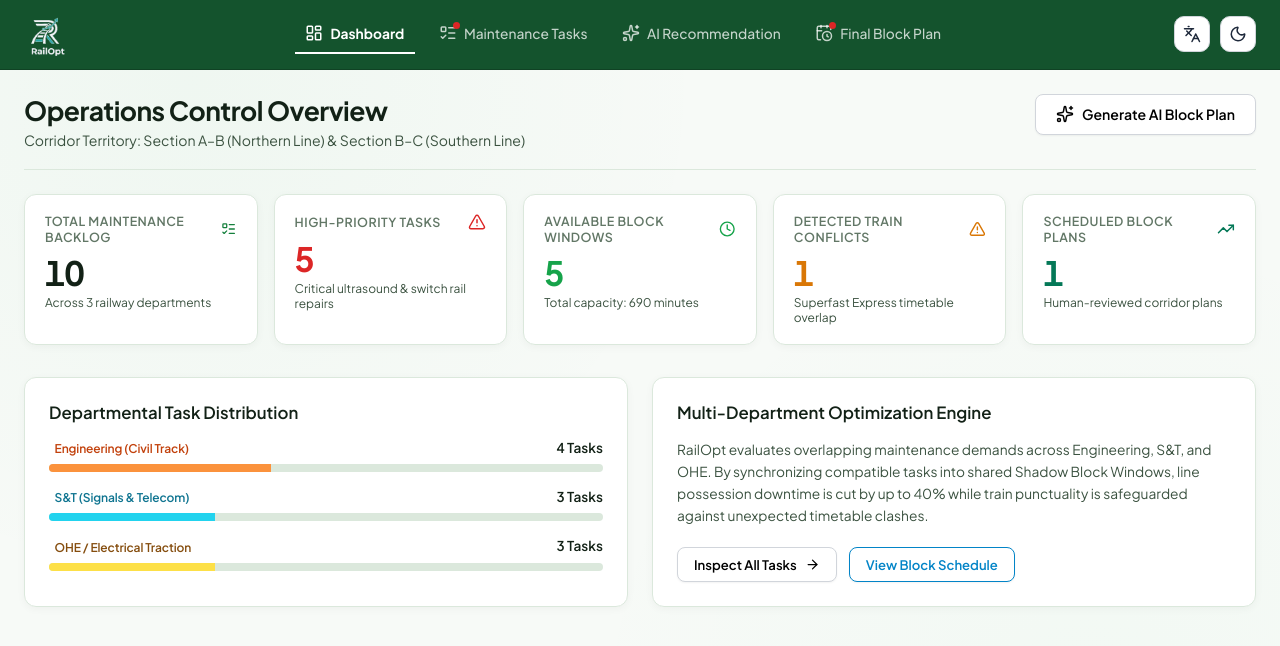
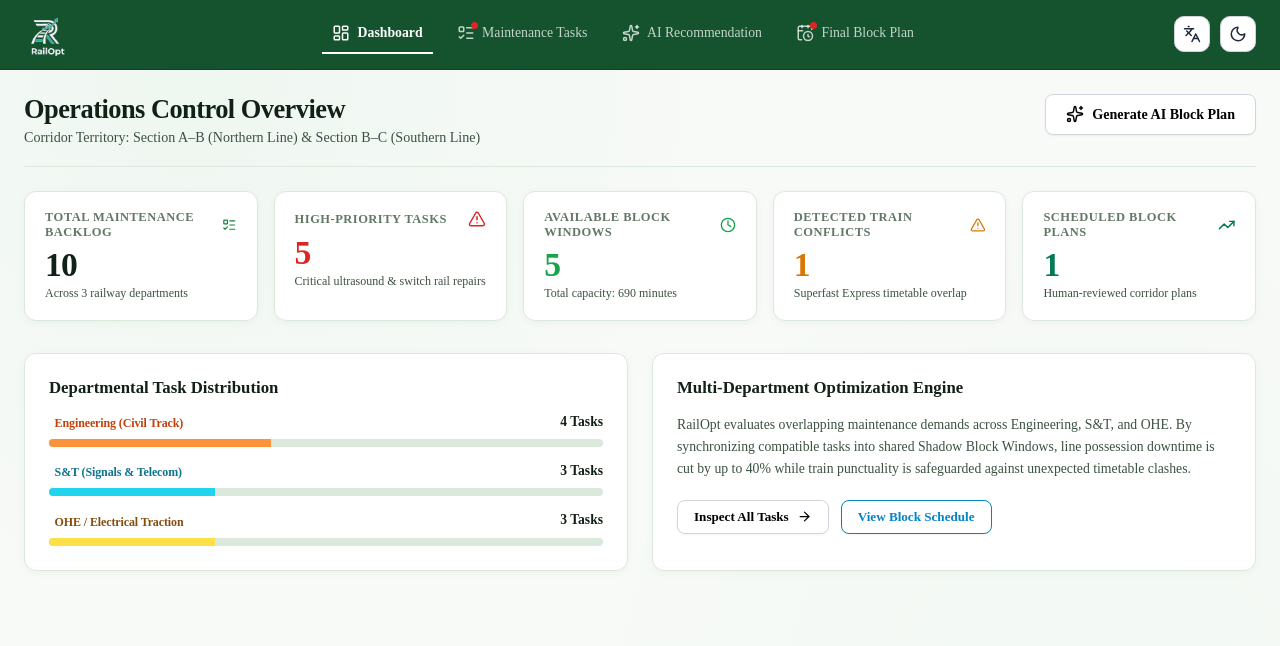
Before and after one commit to mukuljindal161-cmd/prototype_2, a React (Vite) app: page / in a window 1280 px wide. Shown: the top 646 px of the page. Built offline with nearby package versions, Linux system fonts and the light colour scheme.

Commit message:
Times New Roman font, white/black filter bar bg, verify sticky navbar

```diff
--- a/src/index.css
+++ b/src/index.css
@@ -1,6 +1,6 @@
 :root, [data-theme="light"] {
-  --font-sans: 'Plus Jakarta Sans', 'Noto Sans Devanagari', 'Inter', -apple-system, BlinkMacSystemFont, 'Segoe UI', Roboto, sans-serif;
-  --font-mono: 'Plus Jakarta Sans', 'Inter', monospace;
+  --font-sans: 'Times New Roman', Times, Georgia, serif;
+  --font-mono: 'Times New Roman', Times, Georgia, serif;
 
   /* Fresh, Authentic Light Green Base & Accents (Zero AI Generic Blue) */
   --bg-primary: #f7faf7;
@@ -49,7 +49,7 @@
   --grid-major-color: rgba(0, 0, 0, 0.12);
   --inspector-bg: #ffffff;
   --explanation-bg: #f3f8f3;
-  --filter-bar-bg: #e3eee4;
+  --filter-bar-bg: #ffffff;
   --legend-bg: #f3f8f3;
   --section-conflict-bg: #fef2f2;
   --section-conflict-text: #b91c1c;
@@ -60,8 +60,8 @@
 }
 
 [data-theme="dark"] {
-  --font-sans: 'Plus Jakarta Sans', 'Noto Sans Devanagari', 'Inter', -apple-system, BlinkMacSystemFont, 'Segoe UI', Roboto, sans-serif;
-  --font-mono: 'Plus Jakarta Sans', 'Inter', monospace;
+  --font-sans: 'Times New Roman', Times, Georgia, serif;
+  --font-mono: 'Times New Roman', Times, Georgia, serif;
 
   /* Pure Pitch Black Surfaces with Fresh Light Green Accents */
   --bg-primary: #000000;
@@ -110,7 +110,7 @@
   --grid-major-color: rgba(255, 255, 255, 0.12);
   --inspector-bg: #0e120f;
   --explanation-bg: #0a0f0b;
-  --filter-bar-bg: #111713;
+  --filter-bar-bg: #000000;
   --legend-bg: #0a0f0b;
   --section-conflict-bg: rgba(239, 68, 68, 0.14);
   --section-conflict-text: #fca5a5;
```
